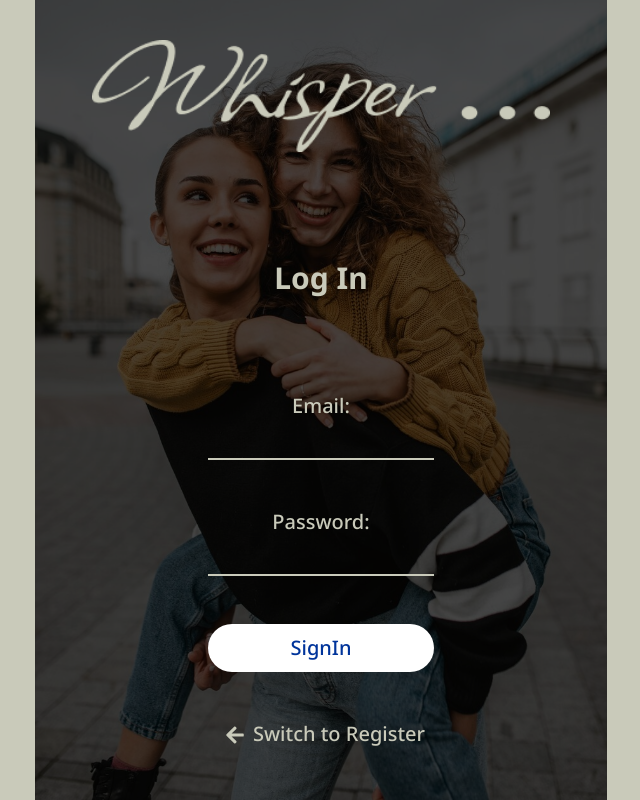
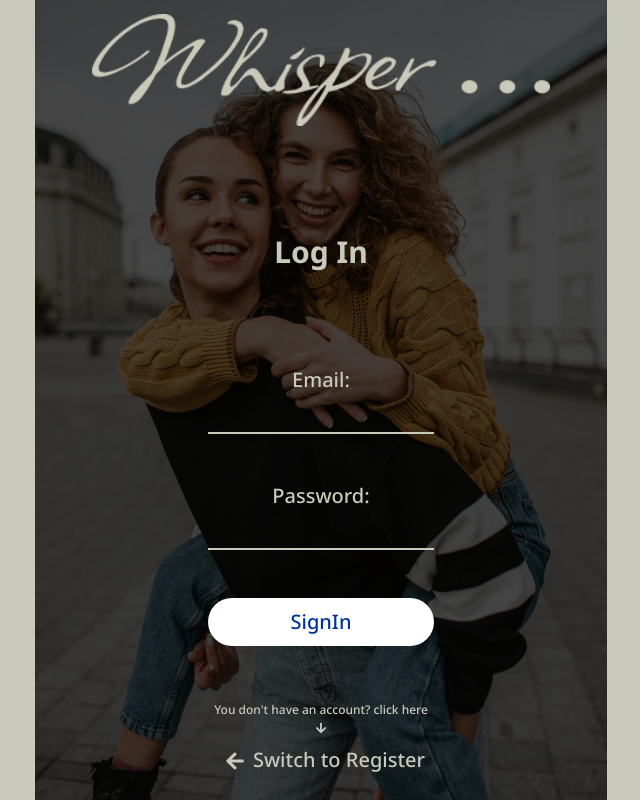
Before and after one commit to emignox/versite, a React (Vite) app in the folder whisper/: page / in a window 1280 px wide. Shown: the whole page, without its empty margins (319-959 px from the left). Built offline with nearby package versions, Linux system fonts and the light colour scheme; no server answers.

Commit message:
try to deploy on vercel and connection url

```diff
--- a/whisper/src/components/log/login.tsx
+++ b/whisper/src/components/log/login.tsx
@@ -4,6 +4,8 @@ import { FaArrowLeft } from "react-icons/fa";
 import { useState } from "react";
 import axios from "axios";
 import { useNavigate } from "react-router-dom";
+import { FaArrowDown } from "react-icons/fa";
+
 interface Props {
   switchView: (arg0: boolean) => void;
   className: string;
@@ -92,6 +94,14 @@ const Login: React.FC<Props> = ({ switchView, className }) => {
                 >
                   SignIn
                 </button>
+                <div className="flex flex-col items-center justify-center py-2 group">
+                  <p className="text-xs g ">
+                    You don't have an account? click here
+                  </p>
+                  <p className="py-1 text-center transition-transform duration-200 group-hover:translate-y-1 ">
+                    <FaArrowDown className="text-xs " />{" "}
+                  </p>
+                </div>
                 <button
                   className="transition-transform duration-200 group hover:-translate-x-1"
                   onClick={() => switchView(false)}
--- a/whisper/src/pages/connection.tsx
+++ b/whisper/src/pages/connection.tsx
@@ -3,7 +3,7 @@ import Login from "../components/log/login";
 import Register from "../components/log/register";
 
 function Connection() {
-  const [showLogin, setShowLogin] = useState(false);
+  const [showLogin, setShowLogin] = useState(true);
 
   // Check for JWT token every time the component is rendered
   useEffect(() => {
```
